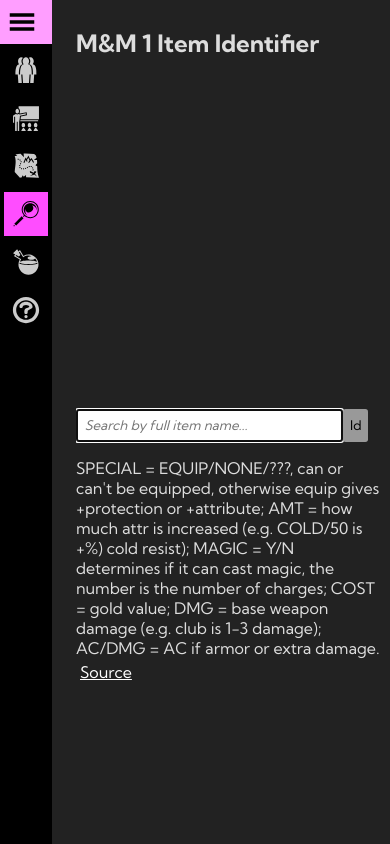
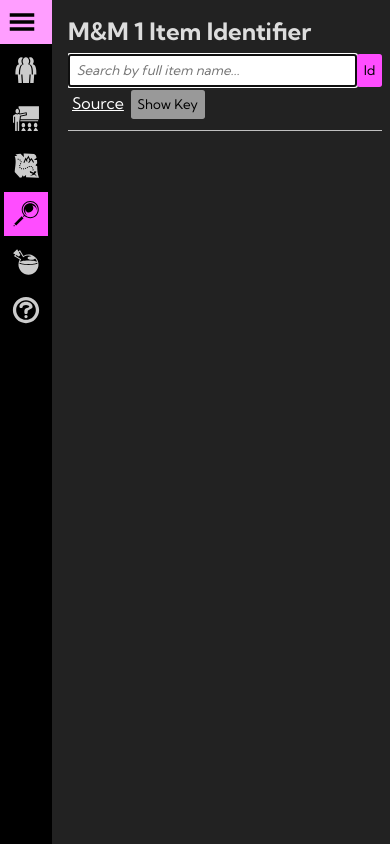
Before and after one commit to jschnurer/mm-tools, a React (Create React App) app: page /item-identifier/mm1 in a window 390 px wide. Built offline with nearby package versions, Linux system fonts and the light colour scheme.

Commit message:
updated layout and styling of item identifier. +changes for small screens

```diff
--- a/src/components/identifier/Identifier.scoped.scss
+++ b/src/components/identifier/Identifier.scoped.scss
@@ -1,43 +1,45 @@
-form {
+.controls {
   display: flex;
-  align-items: flex-end;
-  margin-bottom: 1em;
+  border-bottom: 1px silver solid;
+  padding-bottom: 0.5em;
 
-  div {
+  form {
+    display: flex;
+    align-items: stretch;
     flex: auto;
-    display: flex;
-    flex-wrap: wrap;
+    margin-right: 1em;
 
     input {
-      width: 250px;
+      flex: auto;
 
       &::placeholder {
         font-style: italic;
       }
     }
 
-    &:first-child {
+    button {
+      margin: 0;
       flex: none;
-      margin-right: 1em;
-
-      button {
-        margin: 0;
-      }
-    }
-
-    span {
-      flex: auto;
-      white-space: nowrap;
-      padding: .25em;
     }
   }
 }
 
 .item-description {
-  border: 3px #CCC ridge;
-  padding: .5em;
+  border: 1px #555 solid;
+  padding: 0.25em;
+  margin: .5em 0;
 
   span {
     display: block;
   }
 }
+
+@media only screen and (max-width: 625px) {
+  .controls {
+    flex-direction: column;
+
+    form {
+      margin-right: 0;
+    }
+  }
+}
--- a/src/components/identifier/Identifier.tsx
+++ b/src/components/identifier/Identifier.tsx
@@ -15,6 +15,7 @@ import {
   IMM1Item,
 } from "./ItemTypes";
 import FlowLayout from "components/layout/FlowLayout";
+import Modal from "components/layout/Modal";
 
 interface IIdentifierProps {
   weapons: IWeapon[],
@@ -29,6 +30,7 @@ interface IIdentifierProps {
   game: string,
   searchExact?: boolean,
   note?: JSX.Element,
+  keyInfo?: JSX.Element,
 }
 
 const Identifier: React.FC<IIdentifierProps> = ({
@@ -44,9 +46,11 @@ const Identifier: React.FC<IIdentifierProps> = ({
   game,
   searchExact,
   note,
+  keyInfo,
 }) => {
   const [searchTerm, setSearchTerm] = useState("");
   const [items, setItems] = useState<string[]>([]);
+  const [isKeyVisible, setIsKeyVisible] = useState(false);
   const searchBoxRef = useRef<HTMLInputElement>(null);
 
   useEffect(() => {
@@ -308,14 +312,17 @@ const Identifier: React.FC<IIdentifierProps> = ({
   }
 
   return (
+    <>
       <FlowLayout
         header={(
           <>
             <PageTitle title={`M&M ${game} Item Identifier`} />
+            <div
+              className="controls"
+            >
               <form
                 onSubmit={(e) => doSearch(e)}
               >
-            <div>
                 <input
                   type="text"
                   placeholder="Search by full item name..."
@@ -325,27 +332,22 @@ const Identifier: React.FC<IIdentifierProps> = ({
                 />
                 <button
                   type="submit"
+                  className="primary-button"
                 >
                   Id
               </button>
+              </form>
+              <div
+                className="note"
+              >
+                {note}
+                <button
+                  onClick={() => setIsKeyVisible(true)}
+                >
+                  Show Key
+              </button>
               </div>
-            <div>
-              <span>K = Knight</span>
-              <span>P = Paladin</span>
-              <span>A = Archer</span>
-              <span>C = Cleric</span>
-              <span>S = Sorcerer</span>
-              <span>T = Robber</span>
-              <span>N = Ninja</span>
-              <span>B = Barbarian</span>
-              <span>D = Druid</span>
-              <span>R = Ranger</span>
-              <span>E = Evil</span>
-              <span>G = Good</span>
-              <span>EG = +Neutral</span>
             </div>
-          </form>
-          {note}
           </>
         )}
       >
@@ -362,6 +364,36 @@ const Identifier: React.FC<IIdentifierProps> = ({
           )
         }
       </FlowLayout>
+      {isKeyVisible &&
+        <Modal
+          header={"Item Identifier Key"}
+          footer={(
+            <button
+              className="primary-button"
+              onClick={() => setIsKeyVisible(false)}
+            >
+              Close
+            </button>
+          )}
+          onClose={() => setIsKeyVisible(false)}
+        >
+          <div>K = Knight</div>
+          <div>P = Paladin</div>
+          <div>A = Archer</div>
+          <div>C = Cleric</div>
+          <div>S = Sorcerer</div>
+          <div>T = Robber (Thief)</div>
+          <div>N = Ninja</div>
+          <div>B = Barbarian</div>
+          <div>D = Druid</div>
+          <div>R = Ranger</div>
+          <div>E = Evil</div>
+          <div>G = Good</div>
+          <div>EG = Evil, Good, AND Neutral</div>
+          {keyInfo}
+        </Modal>
+      }
+    </>
   );
 }
 
--- a/src/components/identifier/MM1Id.tsx
+++ b/src/components/identifier/MM1Id.tsx
@@ -16,15 +16,16 @@ const MM1Id: React.FC = () =>
     specialItems={[]}
     mm1Items={items as IMM1Item[]}
     searchExact={true}
-    note={(
-      <p>
-        SPECIAL = EQUIP/NONE/???, can or can't be equipped, otherwise equip gives +protection or +attribute;
-        AMT = how much attr is increased (e.g. COLD/50 is +%) cold resist);
-        MAGIC = Y/N determines if it can cast magic, the number is the number of charges;
-        COST = gold value;
-        DMG = base weapon damage (e.g. club is 1-3 damage);
-        AC/DMG = AC if armor or extra damage. <a href="http://alexandria.rpgclassics.com/PC/mightandmagic/mightandmagic_3.txt" target="_blank" rel="noopener noreferrer">Source</a>
-      </p>
+    note={<a href="http://alexandria.rpgclassics.com/PC/mightandmagic/mightandmagic_3.txt" target="_blank" rel="noopener noreferrer">Source</a>}
+    keyInfo={(
+      <>
+        <div>SPECIAL = EQUIP/NONE/???, can or can't be equipped, otherwise equip gives +protection or +attribute</div>
+        <div>AMT = how much attr is increased (e.g. COLD/50 is +%) cold resist)</div>
+        <div>MAGIC = Y/N determines if it can cast magic, the number is the number of charges</div>
+        <div>COST = gold value</div>
+        <div>DMG = base weapon damage (e.g. club is 1-3 damage)</div>
+        <div>AC/DMG = AC if armor or extra damage.</div>
+      </>
     )}
   />;
 
--- a/src/components/identifier/MM2Id.tsx
+++ b/src/components/identifier/MM2Id.tsx
@@ -17,9 +17,7 @@ const MM2Id: React.FC = () =>
     mods={[]}
     specialItems={[]}
     searchExact={true}
-    note={(
-      <p><a href="http://shrines.rpgclassics.com/pc/mm2/" target="_blank" rel="noopener noreferrer">Source</a></p>
-    )}
+    note={<a href="http://shrines.rpgclassics.com/pc/mm2/" target="_blank" rel="noopener noreferrer">Source</a>}
   />;
 
 export default MM2Id;
--- a/src/components/identifier/MM3Id.tsx
+++ b/src/components/identifier/MM3Id.tsx
@@ -20,9 +20,7 @@ const MM3Id: React.FC = () =>
     miscItems={miscData as IMiscItem[]}
     mods={modsData as IMod[]}
     specialItems={specialItemData as ISpecialItem[]}
-    note={(
-      <p><a href="http://shrines.rpgclassics.com/pc/mm3/" target="_blank" rel="noopener noreferrer">Source</a></p>
-    )}
+    note={<a href="http://shrines.rpgclassics.com/pc/mm3/" target="_blank" rel="noopener noreferrer">Source</a>}
   />;
 
 export default MM3Id;
--- a/src/components/identifier/MMXeenId.tsx
+++ b/src/components/identifier/MMXeenId.tsx
@@ -16,9 +16,7 @@ const MMXeenId: React.FC = () =>
     miscItems={miscData as IMiscItem[]}
     mods={modsData as IMod[]}
     specialItems={[]}
-    note={(
-      <p><a href="http://shrines.rpgclassics.com/pc/mm4_5/" target="_blank" rel="noopener noreferrer">Source</a></p>
-    )}
+    note={<a href="http://shrines.rpgclassics.com/pc/mm4_5/" target="_blank" rel="noopener noreferrer">Source</a>}
   />;
 
 export default MMXeenId;
--- a/src/components/layout/Layout.scoped.scss
+++ b/src/components/layout/Layout.scoped.scss
@@ -11,3 +11,11 @@
     overflow-y: auto;
   }
 }
+
+@media only screen and (max-width: 400px) {
+  .site {
+    .page-content {
+      margin-left: 0.5em;
+    }
+  }
+}
--- a/src/index.scss
+++ b/src/index.scss
@@ -53,3 +53,10 @@ a {
     color: white;
   }
 }
+
+
+@media only screen and (max-width: 400px) {
+  .page-title {
+    margin: .33em 0;
+  }
+}
```
Lines whose indentation alone changed are shown as unchanged.
